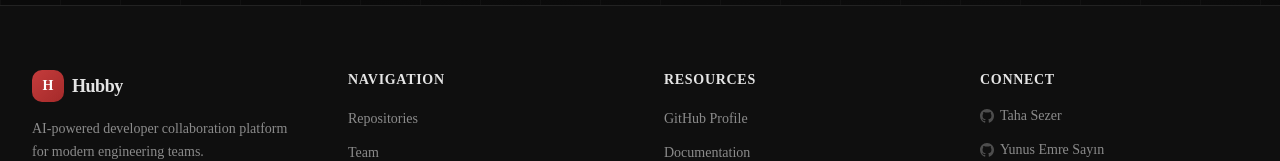
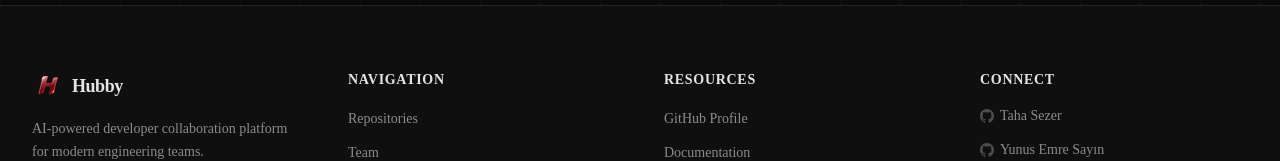
Before and after one commit to taasezer/Hubby, a Next.js app: page /en in a window 1280 px wide. Shown: the part 887-1048 px from the top of the page. Built offline with nearby package versions, Linux system fonts and the light colour scheme.

Commit message:
feat: implement localized layout with footer and language switcher components

```diff
--- a/src/app/[locale]/layout.tsx
+++ b/src/app/[locale]/layout.tsx
@@ -20,6 +20,9 @@ const geistMono = Geist_Mono({
 export const metadata: Metadata = {
   title: "Hubby — AI-Powered Developer Collaboration Platform",
   description: "Repository intelligence, agile workflows, and AI-assisted development for modern engineering teams.",
+  icons: {
+    icon: "/logo.png",
+  },
 };
 
 export default async function LocaleLayout({
--- a/src/components/layout/Footer.tsx
+++ b/src/components/layout/Footer.tsx
@@ -35,8 +35,8 @@ export function Footer() {
         <div className="grid grid-cols-1 sm:grid-cols-2 lg:grid-cols-4 gap-12">
           <div className="sm:col-span-2 lg:col-span-1">
             <div className="flex items-center gap-2 mb-4">
-              <div className="w-8 h-8 rounded-lg bg-gradient-to-br from-crimson-light to-crimson flex items-center justify-center">
-                <span className="text-white font-bold text-sm">H</span>
+              <div className="w-8 h-8 rounded-lg flex items-center justify-center overflow-hidden">
+                <img src="/logo.png" alt="Hubby Logo" className="w-full h-full object-cover" />
               </div>
               <span className="font-bold text-lg tracking-tight">Hubby</span>
             </div>
--- a/src/components/shared/LanguageSwitcher.tsx
+++ b/src/components/shared/LanguageSwitcher.tsx
@@ -1,10 +1,18 @@
 "use client";
 
-import { useLanguage } from "@/i18n";
+import { useLocale } from "next-intl";
+import { useRouter, usePathname } from "@/i18n/routing";
 import { motion } from "framer-motion";
 
 export function LanguageSwitcher() {
-  const { language, toggleLanguage } = useLanguage();
+  const locale = useLocale();
+  const router = useRouter();
+  const pathname = usePathname();
+
+  const toggleLanguage = () => {
+    const nextLocale = locale === "en" ? "tr" : "en";
+    router.replace(pathname, { locale: nextLocale });
+  };
 
   return (
     <button
@@ -13,14 +21,14 @@ export function LanguageSwitcher() {
       aria-label="Toggle language"
     >
       <motion.span
-        key={language}
+        key={locale}
         initial={{ opacity: 0, y: -8 }}
         animate={{ opacity: 1, y: 0 }}
         exit={{ opacity: 0, y: 8 }}
         transition={{ duration: 0.2 }}
         className="uppercase font-semibold text-xs tracking-wider"
       >
-        {language === "en" ? "EN" : "TR"}
+        {locale === "en" ? "EN" : "TR"}
       </motion.span>
       <svg width="12" height="12" viewBox="0 0 24 24" fill="none" stroke="currentColor" strokeWidth="2" className="opacity-50">
         <path d="m2 5 6 6 6-6" transform="translate(2, 6)" />
```
